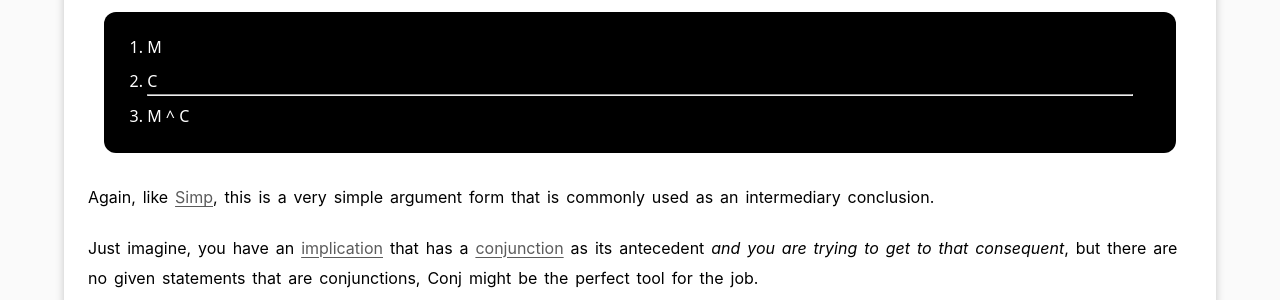
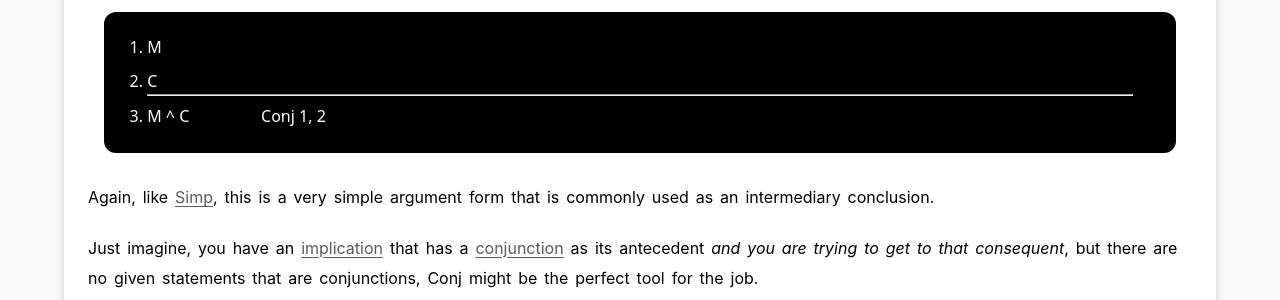
Before and after one commit to symbolslogic/symbolslogic.github.io, a Jekyll site: the page built from lessons/conjunction_rule.md, in a window 1280 px wide. Shown: the part 607-907 px from the top of the page. Built offline with Jekyll 4.4.1, drawn with Linux system fonts in a browser that asks for light colours; nearby versions of some CDN libraries.

Commit message:
Add: Span with deduction-support

```diff
--- a/lessons/conjunction_rule.md
+++ b/lessons/conjunction_rule.md
@@ -18,7 +18,7 @@ Example:
 > 1. M
 > 2. C
     <hr>
-> 3. M ^ C
+> 3. M ^ C <span class="deduction-support"> Conj 1, 2</span>
 
 Again, like [Simp]({{ site.baseurl }}/lessons/simplification.html), this is a very simple argument form that is commonly used as an intermediary conclusion.
 
```
